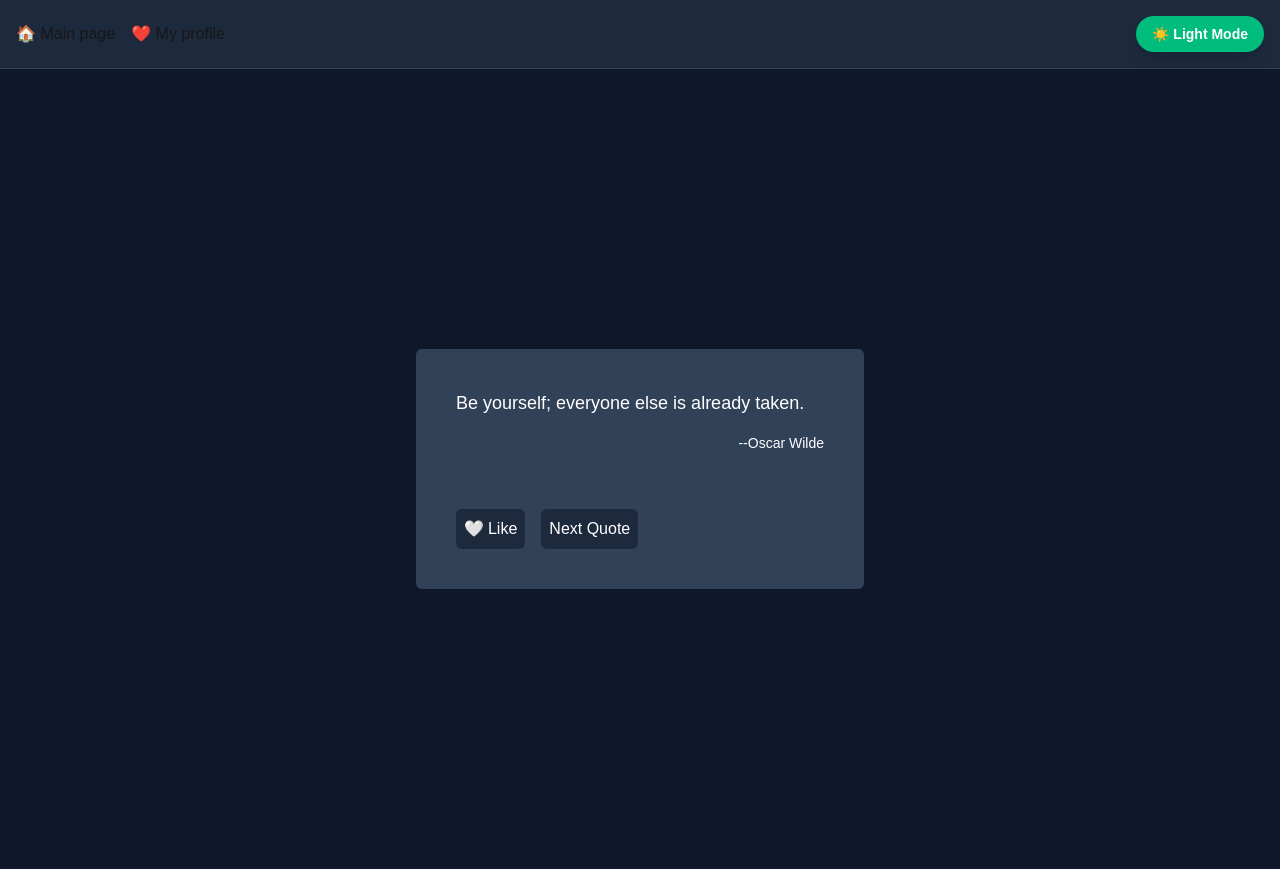
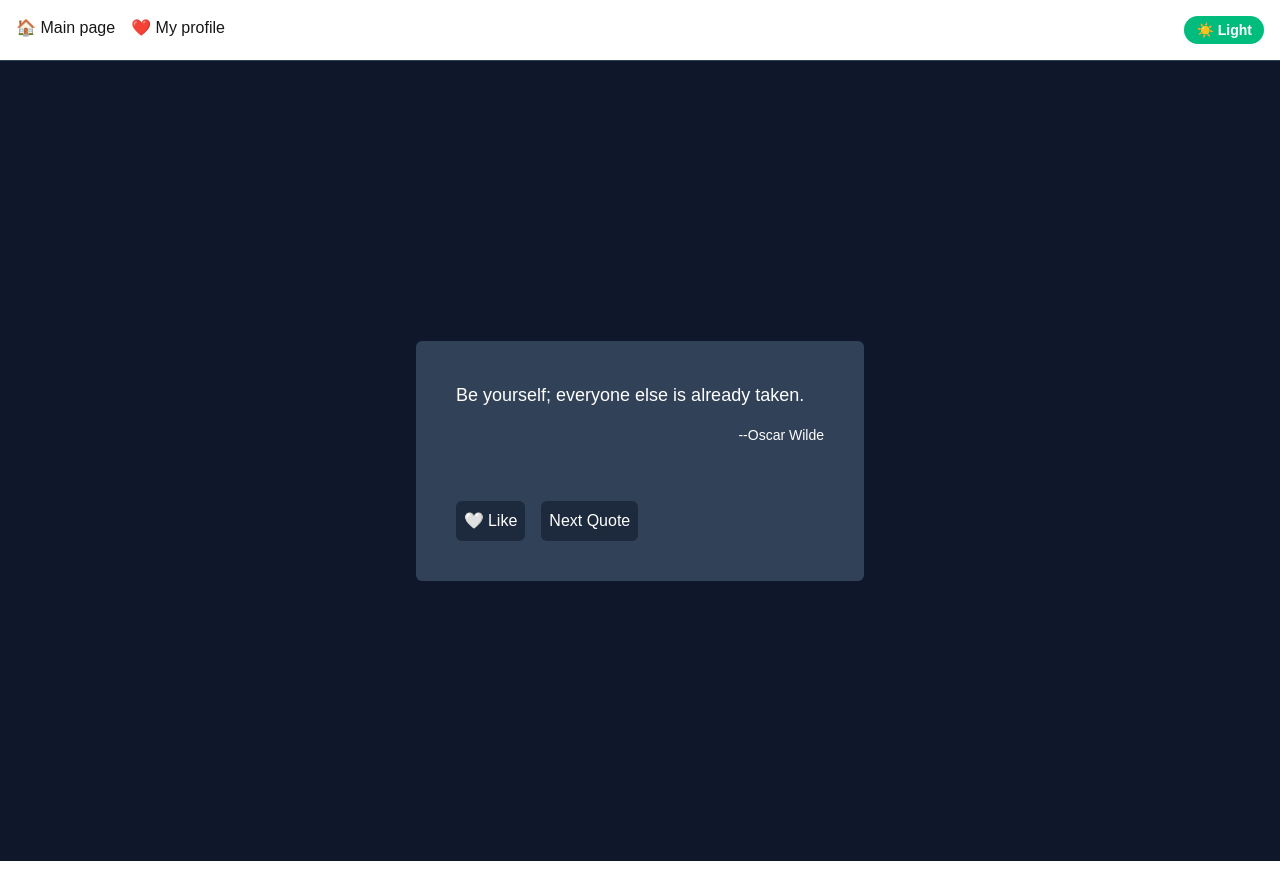
Before and after one commit to Ayjanmuradova/random-quotes, a Next.js app: page / in a window 1280 px wide. Built offline with nearby package versions, Linux system fonts and the light colour scheme.

Commit message:
Refactor layout to use ThemeWrapper component and add font variables

```diff
--- a/src/app/layout.js
+++ b/src/app/layout.js
@@ -1,32 +1,25 @@
-"use client";
+import { Geist, Geist_Mono } from "next/font/google";
 import { UserProvider } from "@/context/UserContext";
 import { QuotesProvider } from "@/context/QuotesContext";
-import { ThemeProvider, useTheme } from "@/context/ThemeContext";
-import Link from "next/link";
+import { ThemeProvider } from "@/context/ThemeContext";
+import ThemeWrapper from "@/components/ThemeWrapper";
 import "./globals.css";
 
+const geistSans = Geist({
+  variable: "--font-geist-sans",
+  subsets: ["latin"],
+});
 
-function ThemeWrapper({ children }) {
-  const { isDarkMode, toggleTheme } = useTheme();
+const geistMono = Geist_Mono({
+  variable: "--font-geist-mono",
+  subsets: ["latin"],
+});
 
-  return (
-    <body className={`${isDarkMode ? "bg-slate-900 text-white" : "bg-slate-50 text-slate-900"} transition-colors duration-300`}>
-      <nav className={`p-4 flex justify-between items-center border-b ${isDarkMode ? "bg-slate-800 border-slate-700" : "bg-white border-slate-200 shadow-sm"}`}>
-        <div className="flex gap-4 font-medium">
-          <Link href="/" className="hover:text-emerald-500">🏠 Main page</Link>
-          <Link href="/user/quotes" className="hover:text-emerald-500">❤️ My profile</Link>
-        </div>
-        <button
-          onClick={toggleTheme}
-          className="px-4 py-2 rounded-full bg-emerald-500 text-white text-sm font-bold shadow-lg active:scale-95 transition-all"
-        >
-          {isDarkMode ? "☀️ Light Mode" : "🌙 Dark Mode"}
-        </button>
-      </nav>
-      {children}
-    </body>
-  );
-}
+
+export const metadata = {
+  title: "Random Quotes App",
+  description: "A simple app that displays random quotes.",
+};
 
 export default function RootLayout({ children }) {
   return (
@@ -34,7 +27,10 @@ export default function RootLayout({ children }) {
       <ThemeProvider>
         <UserProvider>
           <QuotesProvider>
-            <ThemeWrapper>{children}</ThemeWrapper>
+
+            <ThemeWrapper fontVars={`${geistSans.variable} ${geistMono.variable}`}>
+              {children}
+            </ThemeWrapper>
           </QuotesProvider>
         </UserProvider>
       </ThemeProvider>
--- /dev/null
+++ b/src/components/ThemeWrapper.js
@@ -0,0 +1,25 @@
+"use client";
+import { useTheme } from "@/context/ThemeContext";
+import Link from "next/link";
+
+export default function ThemeWrapper({ children, fontVars }) {
+  const { isDarkMode, toggleTheme } = useTheme();
+
+  return (
+    <body className={`${fontVars} antialiased ${isDarkMode ? "bg-slate-900 text-white" : "bg-white text-black"} transition-colors duration-300`}>
+      <nav className="p-4 flex justify-between border-b border-slate-700">
+        <div className="flex gap-4">
+          <Link href="/" className="hover:text-emerald-500">🏠 Main page</Link>
+          <Link href="/user/quotes" className="hover:text-emerald-500">❤️ My profile</Link>
+        </div>
+        <button
+          onClick={toggleTheme}
+          className="px-3 py-1 rounded-full bg-emerald-500 text-white text-sm font-bold"
+        >
+          {isDarkMode ? "☀️ Light" : "🌙 Dark"}
+        </button>
+      </nav>
+      {children}
+    </body>
+  );
+}
```
